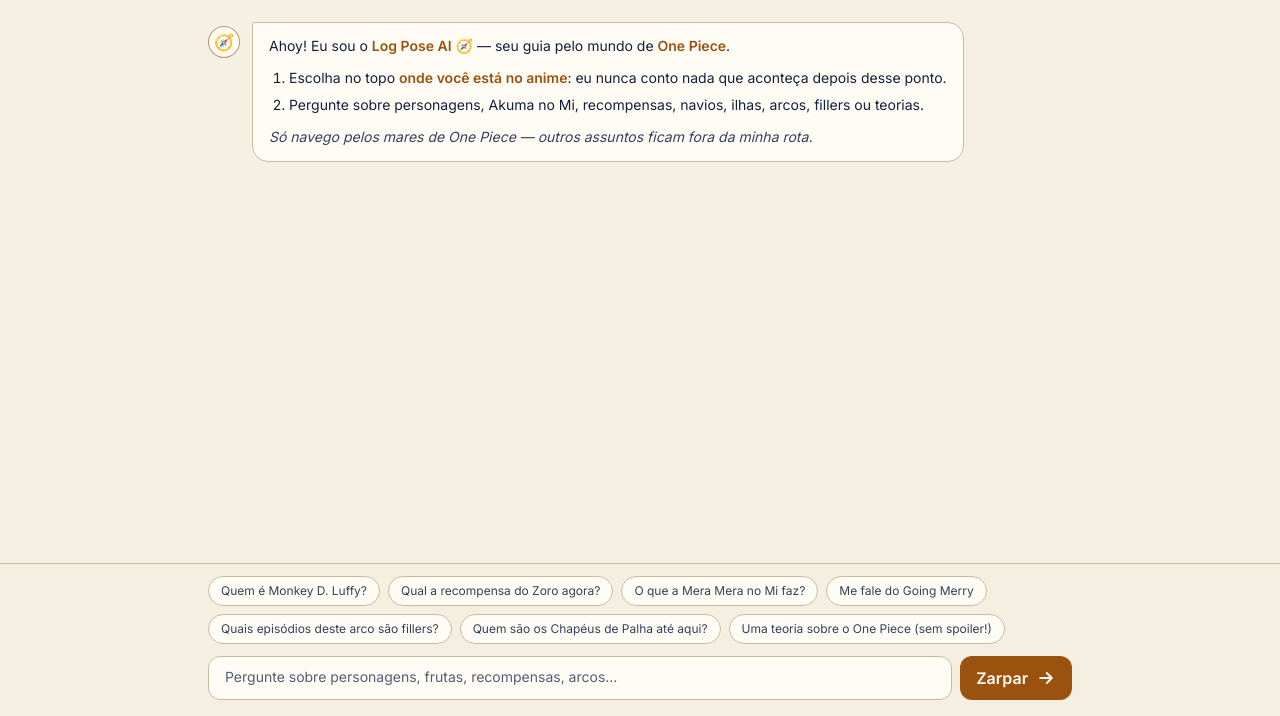
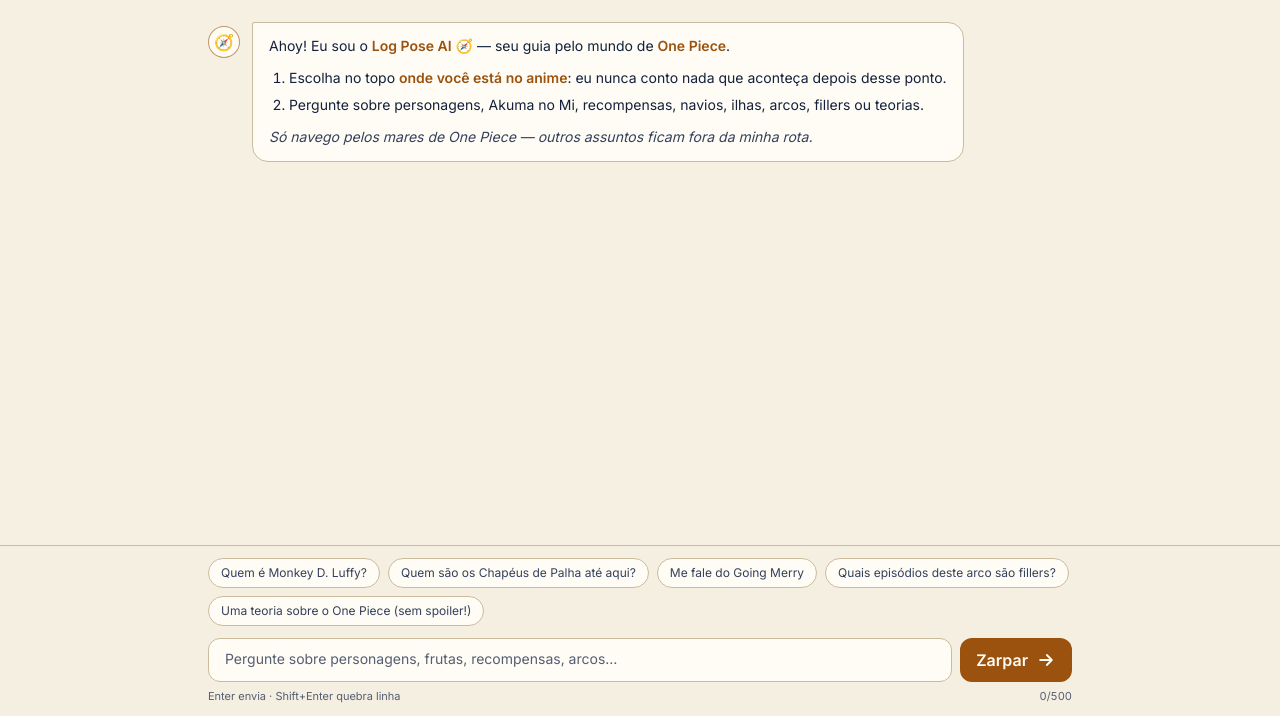
Before and after one commit to Cieliocas/OnePiece, a plain HTML site: page frontend/index.html in a window 1280 px wide. Shown: the part 84-800 px from the top of the page. Drawn offline with nearby package versions, Linux system fonts and the light colour scheme; a web font is replaced by a local one.

Commit message:
feat: sugestões por arco e contador de caracteres
- As sugestões agora dependem do arco escolhido (SPEC 05): cada lista
  só cita o que já apareceu até o fim do arco. Antes, "O que a Mera
  Mera no Mi faz?" aparecia até em East Blue, mas a fruta é do Ace,
  que só surge na saga de Alabasta.
- Os arcos usados no roteiro da demo (SPEC 06) trazem as perguntas
  dele: East Blue (passo 2 e bônus) e Water 7 (passos 1 e 4).
- Contador x/500 abaixo do campo (dourado a partir de 90%, vermelho no
  limite) e a dica "Enter envia · Shift+Enter quebra linha".

```diff
--- a/frontend/app.js
+++ b/frontend/app.js
@@ -18,15 +18,24 @@
     { id: "egghead", label: "Egghead", eps: "1086+" },
   ];
 
-  const SUGGESTIONS = [
-    "Quem é Monkey D. Luffy?",
-    "Qual a recompensa do Zoro agora?",
-    "O que a Mera Mera no Mi faz?",
-    "Me fale do Going Merry",
-    "Quais episódios deste arco são fillers?",
-    "Quem são os Chapéus de Palha até aqui?",
-    "Uma teoria sobre o One Piece (sem spoiler!)",
-  ];
+  // Sugestões por arco (SPEC 05): só citam o que já apareceu até o FIM do arco escolhido, para a própria
+  // sugestão não entregar spoiler. Os arcos do roteiro da demo (SPEC 06) trazem as perguntas dele.
+  const SUGGESTIONS_BY_ARC = {
+    "east-blue": ["Qual a recompensa do Luffy?", "O que acontece com o Going Merry?", "Quem é Roronoa Zoro?", "Quem é o Arlong?"],
+    alabasta: ["Quem é o Crocodile?", "O que a Suna Suna no Mi faz?", "Quem é o Ace?", "Quem é o Tony Tony Chopper?"],
+    skypiea: ["Qual a recompensa do Luffy?", "Quem é o Enel?", "O que a Goro Goro no Mi faz?", "Quem é o Montblanc Cricket?"],
+    "water-7": ["Quem é Monkey D. Luffy e qual a recompensa dele?", "Quem é Nico Robin?", "O que é o CP9?", "Me fale do Thousand Sunny"],
+    "thriller-bark": ["Quem é o Brook?", "Quem é Gecko Moria?", "O que a Kage Kage no Mi faz?", "Quem são os Chapéus de Palha até aqui?"],
+    marineford: ["O que aconteceu na Guerra de Marineford?", "Quem é o Barba Branca?", "Quem é Boa Hancock?", "O que é o Haki?"],
+    "fishman-island": ["Como ficaram os Chapéus de Palha depois dos 2 anos?", "Quem é o Hody Jones?", "Quem é a Shirahoshi?", "Me fale da Ilha dos Homens-Peixe"],
+    dressrosa: ["Quem é o Doflamingo?", "Quem é o Trafalgar Law?", "O que é o Gear Fourth?", "Me fale da Ope Ope no Mi"],
+    "whole-cake": ["Quem é a Big Mom?", "Quem é o Charlotte Katakuri?", "Quem são os Vinsmoke?", "Qual a recompensa do Luffy?"],
+    wano: ["Quem é o Kaido?", "Quem é a Yamato?", "Quem foi Kozuki Oden?", "O que é o Gear 5?"],
+    egghead: ["Qual a recompensa atual do Luffy?", "Quem é o Dr. Vegapunk?", "O que a Hito Hito no Mi, Modelo Nika faz?", "Quem são os Quatro Imperadores atuais?"],
+  };
+  const SUGGESTIONS_COMMON = ["Quais episódios deste arco são fillers?", "Uma teoria sobre o One Piece (sem spoiler!)"];
+  // Antes de escolher o arco: só o que é seguro até para quem está no começo
+  const SUGGESTIONS_DEFAULT = ["Quem é Monkey D. Luffy?", "Quem são os Chapéus de Palha até aqui?", "Me fale do Going Merry", ...SUGGESTIONS_COMMON];
 
   const TYPE_LABEL = {
     character: "Personagem",
@@ -38,6 +47,7 @@
 
   const HISTORY_LIMIT = 6; // SPEC 03 (o backend também corta em 6)
   const HISTORY_ITEM_CHARS = 1500;
+  const MESSAGE_MAX_CHARS = 500; // SPEC 03 (o mesmo maxlength do <textarea>)
   const STORAGE_KEY = "logpose.arc";
   const THEME_KEY = "logpose.theme"; // o mesmo nome é lido no <head> do index.html
   const THEME_COLOR = { dark: "#0B132B", light: "#F6F0E2" }; // <meta name="theme-color">
@@ -46,6 +56,7 @@
   const els = {
     arc: $("#arc"), log: $("#log"), messages: $("#messages"), chips: $("#chips"),
     form: $("#composer"), input: $("#input"), send: $("#send"), clear: $("#clear"), theme: $("#theme"),
+    counter: $("#counter"),
   };
 
   /** @type {{role: "user"|"assistant", content: string}[]} */
@@ -240,6 +251,7 @@
     addUserMessage(message);
     els.input.value = "";
     autoGrow();
+    updateCounter();
     setBusy(true);
     showTyping();
 
@@ -279,6 +291,28 @@
     els.input.style.height = `${Math.min(els.input.scrollHeight, 160)}px`;
   }
 
+  // Contador x/500: cinza normal, dourado a partir de 90% e vermelho no limite
+  function updateCounter() {
+    const n = els.input.value.length;
+    const color = n >= MESSAGE_MAX_CHARS ? "text-danger" : n >= MESSAGE_MAX_CHARS * 0.9 ? "text-gold" : "text-muted";
+    els.counter.textContent = `${n}/${MESSAGE_MAX_CHARS}`;
+    els.counter.classList.remove("text-muted", "text-gold", "text-danger");
+    els.counter.classList.add(color);
+  }
+
+  // Sugestões do arco atual (ou a lista geral, antes de escolher o arco)
+  function renderChips() {
+    const arc = currentArc();
+    const questions = arc ? [...(SUGGESTIONS_BY_ARC[arc.id] || []), ...SUGGESTIONS_COMMON] : SUGGESTIONS_DEFAULT;
+    els.chips.replaceChildren(...questions.map((q) => {
+      const chip = el("button", "shrink-0 whitespace-nowrap rounded-full border border-rope bg-hull px-3 py-1.5 text-xs text-ink-2 transition hover:border-gold hover:text-gold focus:outline-none focus:ring-2 focus:ring-gold/40 disabled:opacity-50", q);
+      chip.type = "button";
+      chip.disabled = busy;
+      chip.addEventListener("click", () => sendMessage(q));
+      return chip;
+    }));
+  }
+
   function welcome() {
     addBotMessage(
       "Ahoy! Eu sou o **Log Pose AI** 🧭 — seu guia pelo mundo de **One Piece**.\n\n" +
@@ -303,18 +337,15 @@
       els.arc.classList.remove("ring-2", "ring-gold");
       store.set(STORAGE_KEY, els.arc.value);
       const arc = currentArc();
+      renderChips();
       if (arc) addNotice(`🗺️ Posição atualizada: ${arc.label} — respostas filtradas até aqui.`);
     });
 
-    SUGGESTIONS.forEach((q) => {
-      const chip = el("button", "shrink-0 whitespace-nowrap rounded-full border border-rope bg-hull px-3 py-1.5 text-xs text-ink-2 transition hover:border-gold hover:text-gold focus:outline-none focus:ring-2 focus:ring-gold/40 disabled:opacity-50", q);
-      chip.type = "button";
-      chip.addEventListener("click", () => sendMessage(q));
-      els.chips.append(chip);
-    });
+    renderChips();
+    updateCounter();
 
     els.form.addEventListener("submit", (e) => { e.preventDefault(); sendMessage(els.input.value); });
-    els.input.addEventListener("input", autoGrow);
+    els.input.addEventListener("input", () => { autoGrow(); updateCounter(); });
     els.input.addEventListener("keydown", (e) => {
       if (e.key === "Enter" && !e.shiftKey && !e.isComposing) { e.preventDefault(); sendMessage(els.input.value); }
     });
--- a/frontend/index.html
+++ b/frontend/index.html
@@ -196,9 +196,9 @@
     <footer class="shrink-0 border-t border-rope bg-abyss/95 pb-[env(safe-area-inset-bottom)]">
       <div class="mx-auto max-w-4xl px-4 pt-3">
         <div id="chips" class="chips -mx-4 flex gap-2 overflow-x-auto px-4 pb-3 sm:mx-0 sm:flex-wrap sm:px-0"></div>
-        <form id="composer" class="flex items-end gap-2 pb-4" autocomplete="off">
+        <form id="composer" class="flex items-end gap-2" autocomplete="off">
           <label for="input" class="sr-only">Sua pergunta sobre One Piece</label>
-          <textarea id="input" rows="1" maxlength="500" placeholder="Pergunte sobre personagens, frutas, recompensas, arcos…"
+          <textarea id="input" rows="1" maxlength="500" aria-describedby="counter" placeholder="Pergunte sobre personagens, frutas, recompensas, arcos…"
             class="max-h-40 min-h-[44px] flex-1 resize-none rounded-xl border border-rope bg-hull px-4 py-2.5 text-sm text-ink placeholder-muted outline-none transition focus:border-gold focus:ring-2 focus:ring-gold/40"></textarea>
           <button id="send" type="submit" aria-label="Enviar"
             class="flex h-11 shrink-0 items-center gap-2 rounded-xl bg-gold px-4 font-semibold text-on-gold transition hover:brightness-110 focus:outline-none focus:ring-2 focus:ring-gold/50 disabled:cursor-not-allowed disabled:opacity-50">
@@ -208,6 +208,10 @@
             </svg>
           </button>
         </form>
+        <div class="flex items-center gap-3 pb-3 pt-1.5 text-[11px] text-muted">
+          <span class="hidden sm:inline">Enter envia · Shift+Enter quebra linha</span>
+          <span id="counter" class="ml-auto tabular-nums text-muted">0/500</span>
+        </div>
       </div>
     </footer>
   </div>
```
